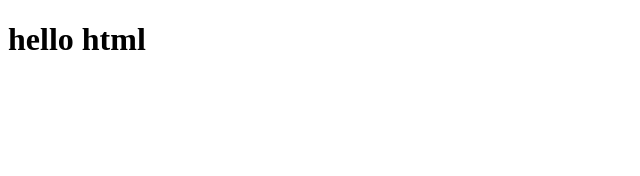
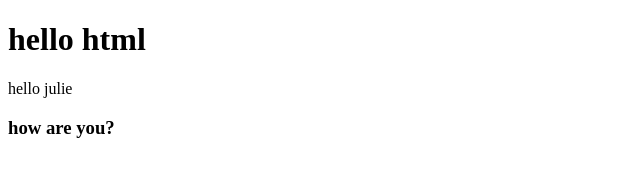
Before and after one commit to ryuzaki979/git-demo, a plain HTML site: page index.html in a window 1280 px wide. Shown: the whole page, without its empty margins (0-640 px from the left). Drawn offline with Linux system fonts and the light colour scheme.

Commit message:
wrote grettings to julie

```diff
--- a/index.html
+++ b/index.html
@@ -7,5 +7,7 @@
 </head>
 <body>
     <h1>hello html</h1>
+    <p>hello julie</p>
+    <h3>how are you?</h3>
 </body>
 </html>
```
